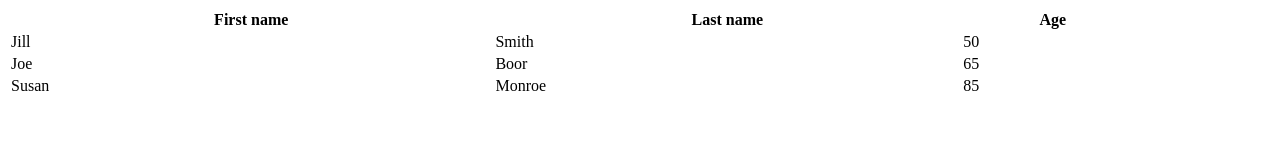
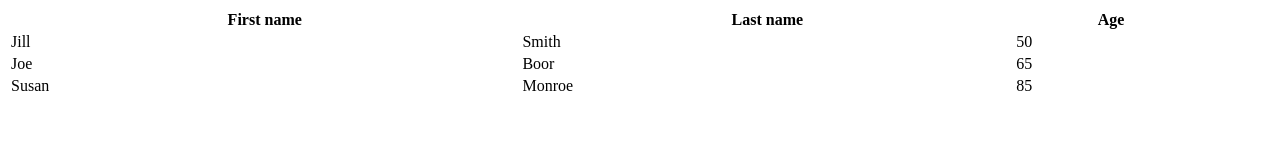
Before and after one commit to Jackie-tech/Forms-HTML, a plain HTML site: page index.html in a window 1280 px wide. Drawn offline with Linux system fonts and the light colour scheme.

Commit message:
Last change

```diff
--- a/index.html
+++ b/index.html
@@ -6,7 +6,7 @@
     </head>
 
     <body>
-        <table style="width:90%">
+        <table style="width:95%">
             <tr>
                 <th>First name</th>
                 <th>Last name</th>
```
